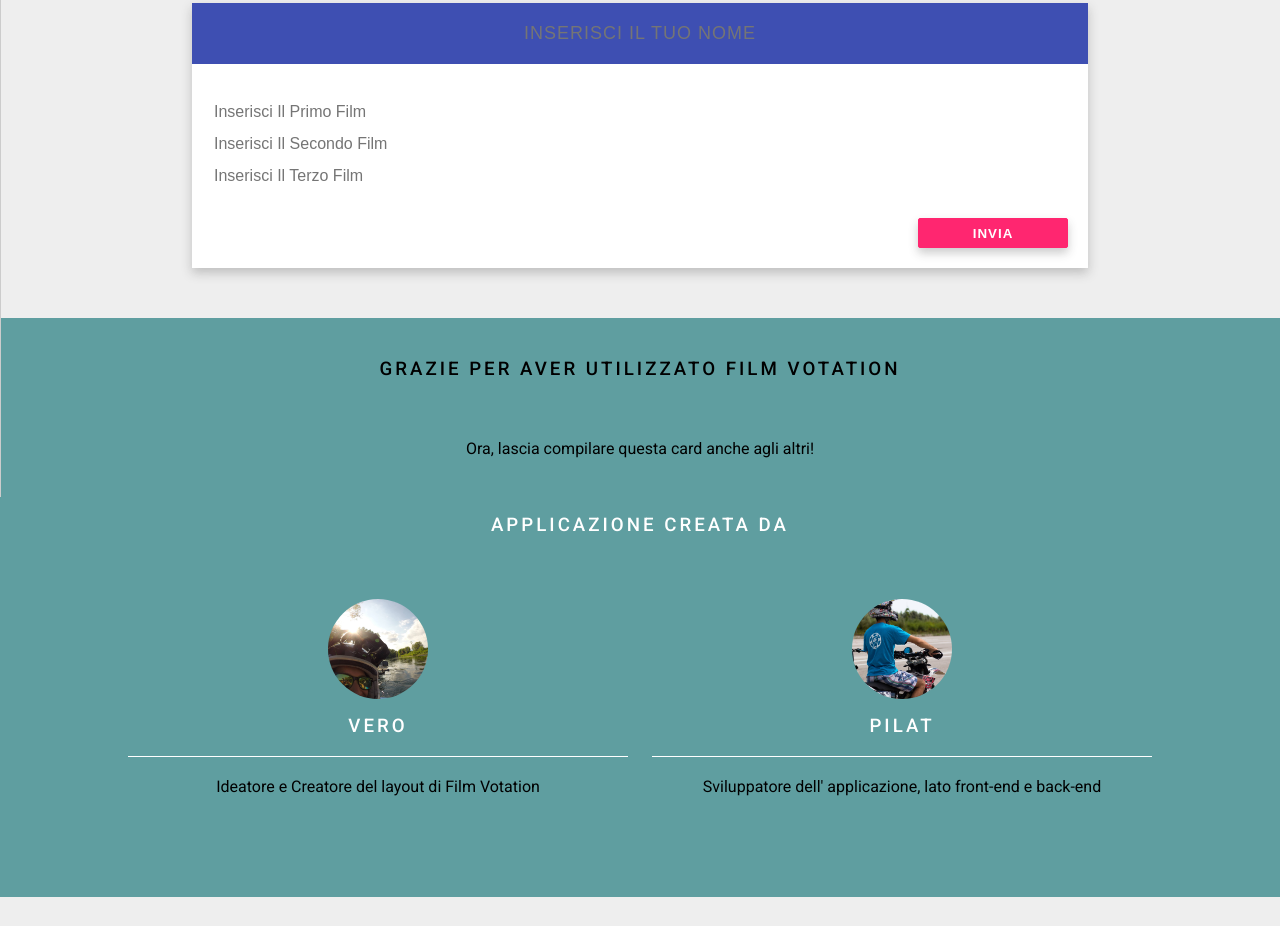
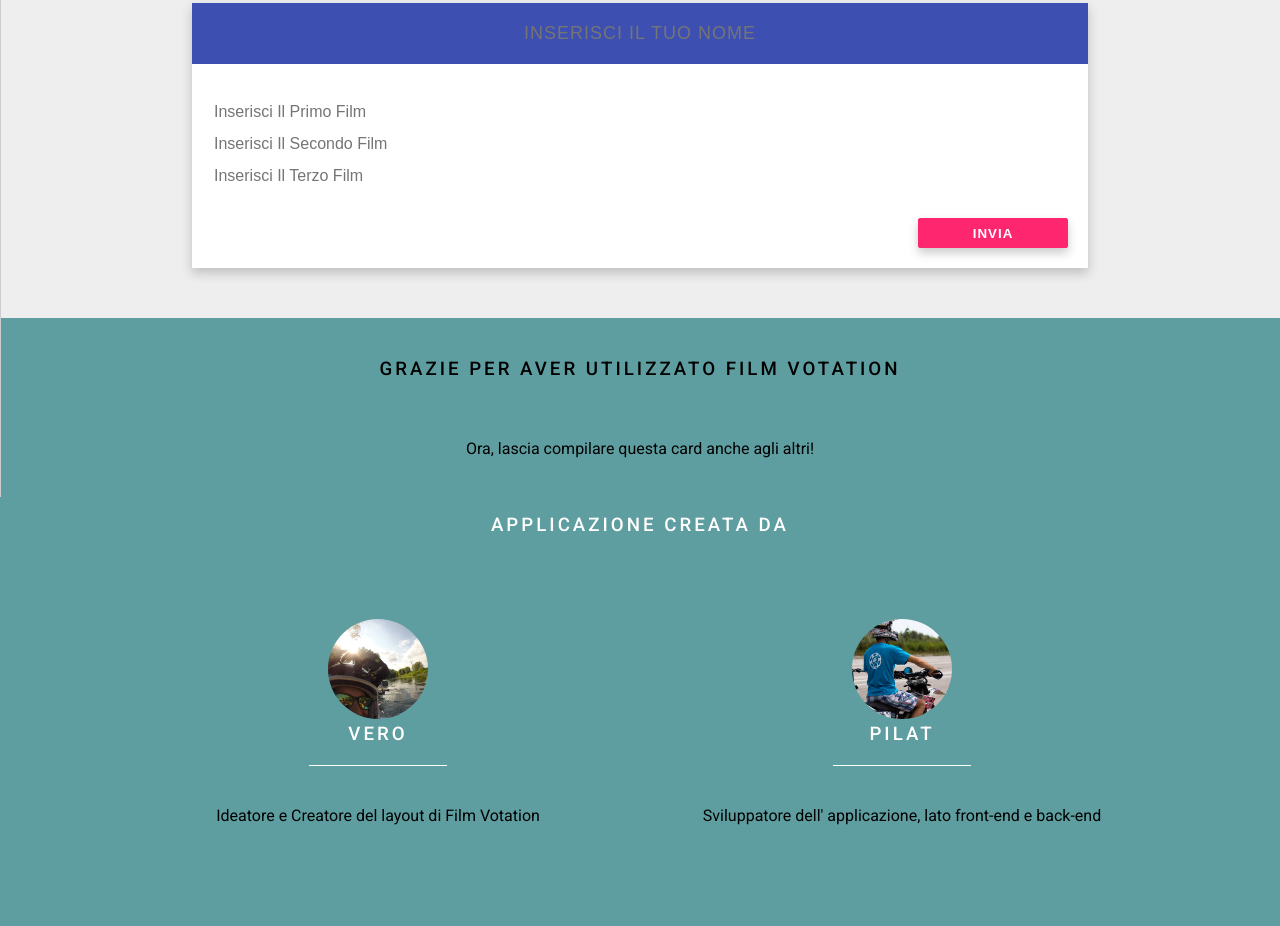
Before and after one commit to DarxKey/FilmVotation, a plain HTML site: page aggiungi.html in a window 1280 px wide. Shown: the part 303-1229 px from the top of the page. Before the commit the page ends 1200 px from the top, so only its background shows below. Drawn offline with nearby package versions, Linux system fonts and the light colour scheme.

Commit message:
Ultime Rivisite del sito

```diff
--- a/aggiungi.html
+++ b/aggiungi.html
@@ -57,7 +57,7 @@
           <div class="pres-creatori">
             <!--singolo componente Vero-->
             <div class="pres-singolo">
-              <div class="top-pres-singolo"><img src="/img/vero.jpg"/>
+              <div class="top-pres-singolo"><img src="img/vero.jpg"/>
                 <h3 class="uppercase let-small">Vero</h3>
               </div>
               <div class="bottom-pres-singolo">
@@ -66,7 +66,7 @@
             </div>
             <!--singolo componente Pilat-->
             <div class="pres-singolo">
-              <div class="top-pres-singolo"><img src="/img/pilat.jpg"/>
+              <div class="top-pres-singolo"><img src="img/pilat.jpg"/>
                 <h3 class="uppercase let-small">Pilat</h3>
               </div>
               <div class="bottom-pres-singolo">
--- a/sass/greeting.sass
+++ b/sass/greeting.sass
@@ -32,18 +32,22 @@ section.greeting
             margin-bottom: 40px
 
             .top-pres-singolo
+               padding: 20px
+
                img
                   width: 100px
                   border-radius: 50%
                   margin-top: 20px
 
                h3
-                  margin-top: 12px
+                  margin: 0 auto
                   color: #fff
+                  padding-bottom: 20px
+                  border-bottom: 1px solid #fff
+                  width: 30%
 
             .bottom-pres-singolo
                padding: 5px
-               border-top: 1px solid #fff
 
 
 @media screen and (max-width: 768px)
```
Also changed, not shown: css/main.css, 2 other files.
